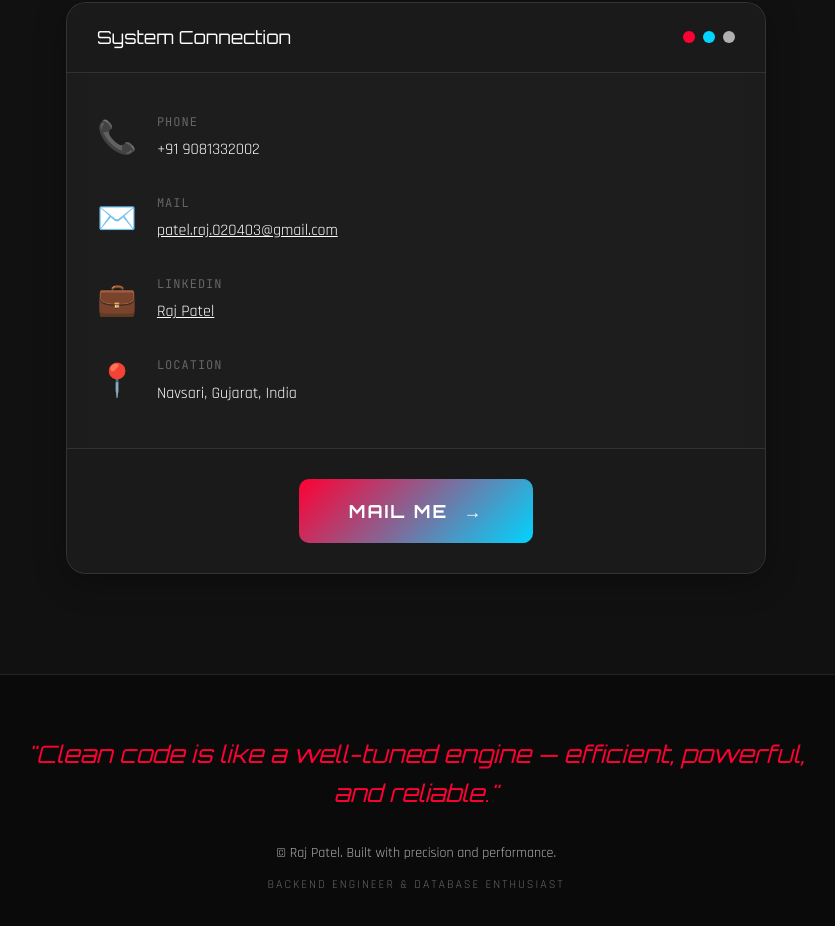
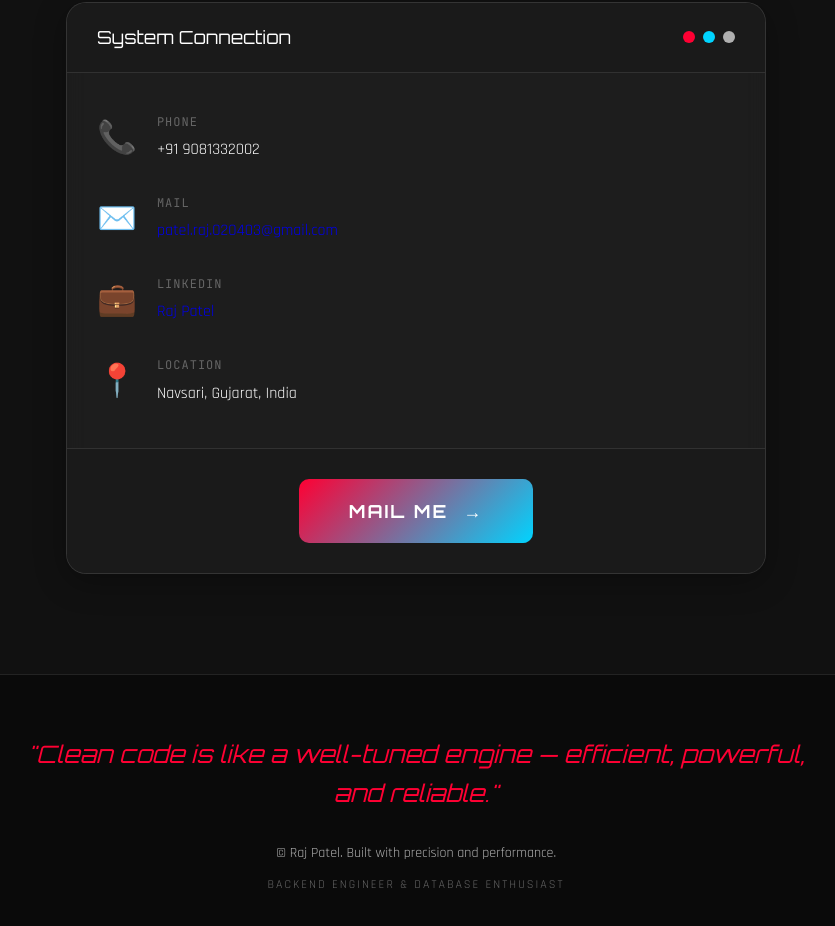
Before and after one commit to rajpatel002/portfolio, a plain HTML site: page index.html in a window 1280 px wide. Shown: the part 6013-6939 px from the top of the page, without its empty margins (224-1059 px from the left). Drawn offline with Linux system fonts and the light colour scheme; animation ran at ten frames a second.

Commit message:
Update style.css

```diff
--- a/style.css
+++ b/style.css
@@ -1288,8 +1288,9 @@ body::before {
     margin-bottom: 5px;
 }
 
-.contact-value a{
-   color: #ffffff;
+.contact-value a {
+   color: ##e6f1ff;
+   text-decoration: none;
 }
 
 .contact-value {
```
